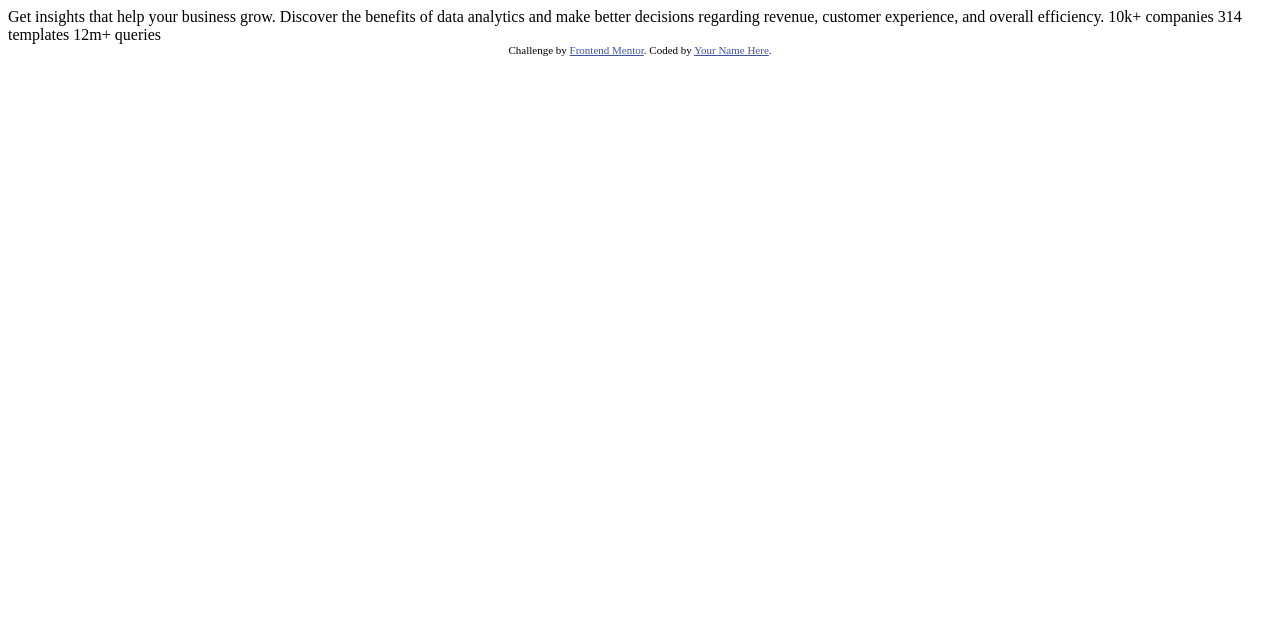
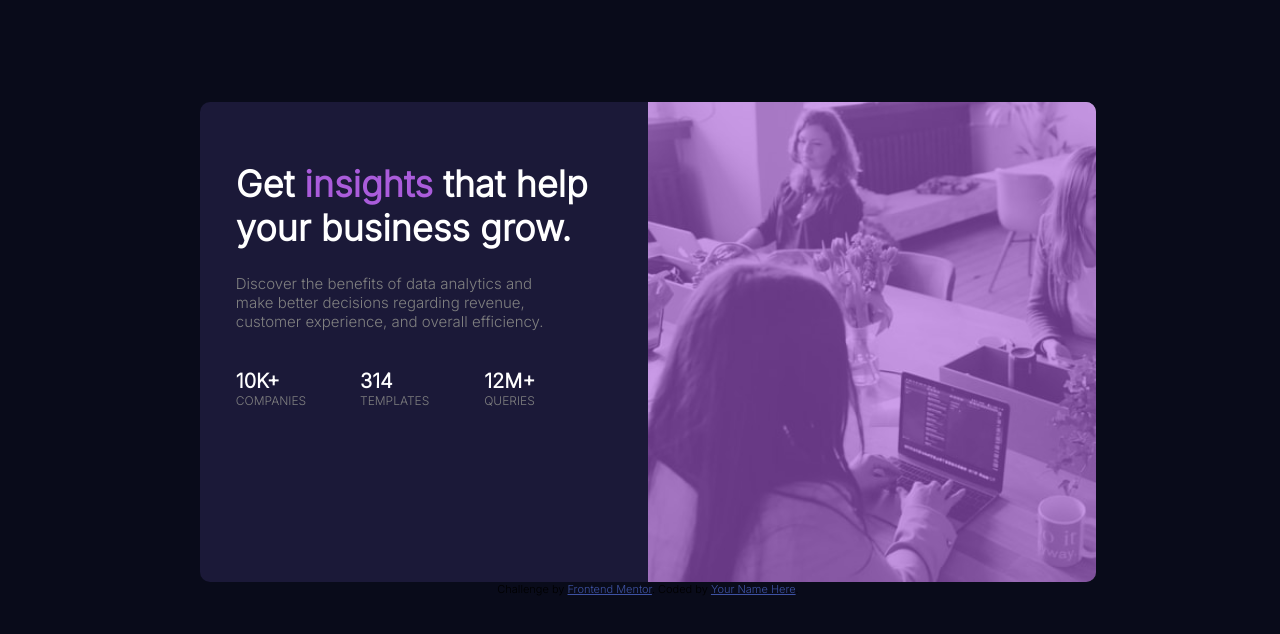
Before and after one commit to Edgar-Meza/Stats-preview-card, a plain HTML site: page index.html in a window 1280 px wide. Drawn offline with Linux system fonts and the light colour scheme.

Commit message:
se termino la vista de escritorio, se comenzon con la vista movil

```diff
--- a/index.html
+++ b/index.html
@@ -9,25 +9,43 @@
   <title>Frontend Mentor | Stats preview card component</title>
 
   <!-- Feel free to remove these styles or customise in your own stylesheet 👍 -->
-  <style>
-    .attribution { font-size: 11px; text-align: center; }
-    .attribution a { color: hsl(228, 45%, 44%); }
-  </style>
+
+  <link rel="stylesheet" href="style/style.css">
 </head>
 <body>
+  <main class="body-card">
+    <div class="info-card">
+      <h1>
+        Get <span>insights</span> that help your business grow.
+      </h1>
+      <p class="text-card">
+        Discover the benefits of data analytics and make better decisions regarding revenue, customer
+        experience, and overall efficiency.
+      </p>
+      <div class="stats-card">
+        <div class="stat">
+          <span data-number="1">10k+</span>
+          <span>companies</span>
+        </div>
+        <div class="stat">
+          <span data-number="1">314</span>
+          <span>templates</span>
+        </div>
+        <div class="stat">
+          <span data-number="1">12m+</span>
+          <span>queries</span>
+        </div>
+      </div>
+    </div>
+    <div class="img-card">
+      <div class="capa-header">
 
-  Get insights that help your business grow.
-
-  Discover the benefits of data analytics and make better decisions regarding revenue, customer
-  experience, and overall efficiency.
-
-  10k+ companies
-  314 templates
-  12m+ queries
-
-  <div class="attribution">
+      </div>
+    </div>
+  </main>
+  <footer class="attribution">
     Challenge by <a href="https://www.frontendmentor.io?ref=challenge" target="_blank">Frontend Mentor</a>.
     Coded by <a href="#">Your Name Here</a>.
-  </div>
+  </footer>
 </body>
 </html>
--- /dev/null
+++ b/sass/style.scss
@@ -0,0 +1,126 @@
+$main-bg: hsl(233, 47%, 7%);
+$card-bg: hsl(244, 38%, 16%);
+$img-bg: hsl(277, 64%, 61%);
+$text-color-1: #FFFFFF;
+$text-color-2: gray;
+$text-color-3: #aa5cdb;
+@import url('https://fonts.googleapis.com/css2?family=Inter:wght@100;300&display=swap');
+* {
+  box-sizing: border-box;
+  font-family: 'Inter', sans-serif;
+}
+body {
+  background-color: $main-bg;
+  width: 100vw;
+  height: 100vh;
+  overflow: hidden;
+}
+// main
+.body-card {
+  background-color: $card-bg;
+  width: 70%;
+  height: 60%;
+  margin-left: auto;
+  margin-right: auto;
+  margin-top: 8%;
+  display: flex;
+  border-radius: 10px;
+  .info-card {
+    width: 50%;
+    color: $text-color-1;
+    padding: 4%;
+    font-size: 18px;
+    h1 {
+      font-weight: 700;
+      span {
+        color: $text-color-3;
+      }
+    }
+    p {
+      font-weight: 400;
+      color: $text-color-2;
+      font-size: 15px;
+      padding-right: 50px;
+    }
+    .stats-card {
+      display: flex;
+      margin-top: 10%;
+      text-transform: uppercase;
+      .stat {
+        width: 33%;
+        span[data-number="1"] {
+          font-weight: bold;
+          font-size: 20px;
+          color: $text-color-1;
+        }
+        span {
+          display: block;
+          font-size: 12px;
+          color: $text-color-2;
+          font-weight: 400;
+        }
+      }
+    }
+  }
+  .img-card {
+    width: 50%;
+    height: 100%;
+    background-image: url('../images/image-header-desktop.jpg');
+    background-size: cover;
+    border-radius: 0px 10px 10px 0px;
+    .capa-header {
+      width: 100%;
+      height: 100%;
+      background-color: rgba(170,92,219,0.6);
+      border-radius: 0px 10px 10px 0px;
+    }
+  }
+}
+@media (max-width: 1222px) {
+  .body-card {
+    width: 75%;
+  }
+}
+@media (max-width: 1141px) {
+  .body-card {
+    width: 90%;
+  }
+}
+@media (max-width: 951px) {
+  .info-card {
+    h1 {
+      font-size: 25px;
+    }
+  }
+}
+@media (max-width: 660px) {
+  .body-card {
+    flex-wrap: wrap;
+    height: 90%;
+    margin-top: 5%;
+    .info-card {
+      width: 100%;
+      height: 50%;
+      order: 2;
+    }
+    .img-card {
+      width: 100%;
+      height: 50%;
+      border-radius: 10px
+    }
+    .stats-card {
+      margin-top: 5%!important;
+    }
+  }
+}
+@media (max-width: 375px) {
+
+}
+// footer
+.attribution {
+  font-size: 11px;
+  text-align: center;
+  a {
+    color: hsl(228, 45%, 44%);
+  }
+}
```
Also changed, not shown: style/style.css (added), 1 other file.
